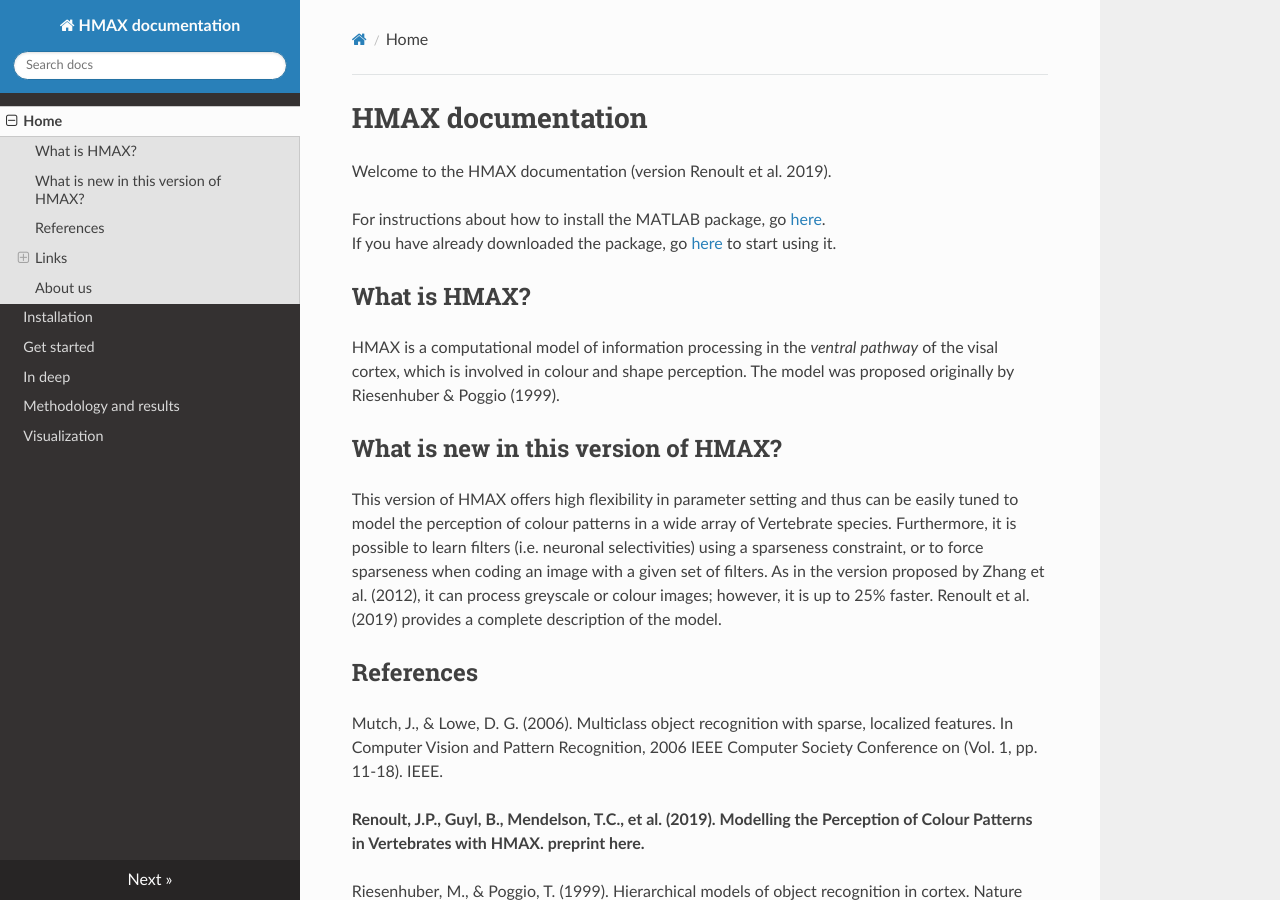
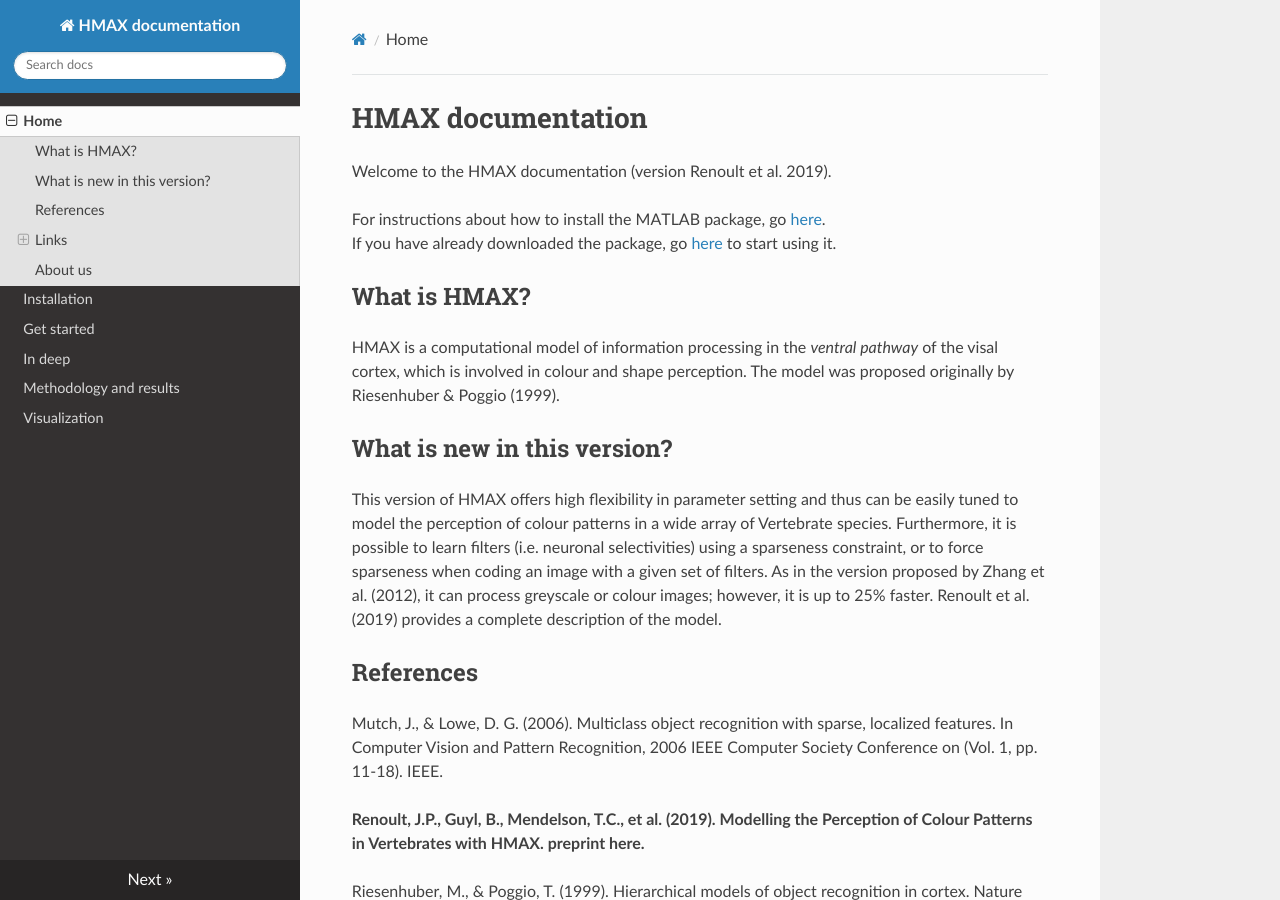
Before and after one commit to EEVCOM-Montpellier/hmax-documentation, an MkDocs documentation site: the page built from docs/index.md, in a window 1280 px wide and 900 px high. Built offline with MkDocs 1.6.1, drawn with Linux system fonts in a browser that asks for light colours; nearby versions of some CDN libraries; old or Windows-style settings are respelled for this version of MkDocs.

Commit message:
Update index.md

```diff
--- a/docs/index.md
+++ b/docs/index.md
@@ -9,7 +9,7 @@ If you have already downloaded the package, go [here](/get-started/) to start us
 
 HMAX is a computational model of information processing in the *ventral pathway* of the visal cortex, which is involved in colour and shape perception. The model was proposed originally by Riesenhuber & Poggio (1999).
 
-## What is new in this version of HMAX?
+## What is new in this version?
 
 This version of HMAX offers high flexibility in parameter setting and thus can be easily tuned to model the perception of colour patterns in a wide array of Vertebrate species. Furthermore, it is possible to learn filters (i.e. neuronal selectivities) using a sparseness constraint, or to force sparseness when coding an image with a given set of filters. As in the version proposed by Zhang et al. (2012), it can process greyscale or colour images; however, it is up to 25% faster. Renoult et al. (2019) provides a complete description of the model.
 
```
